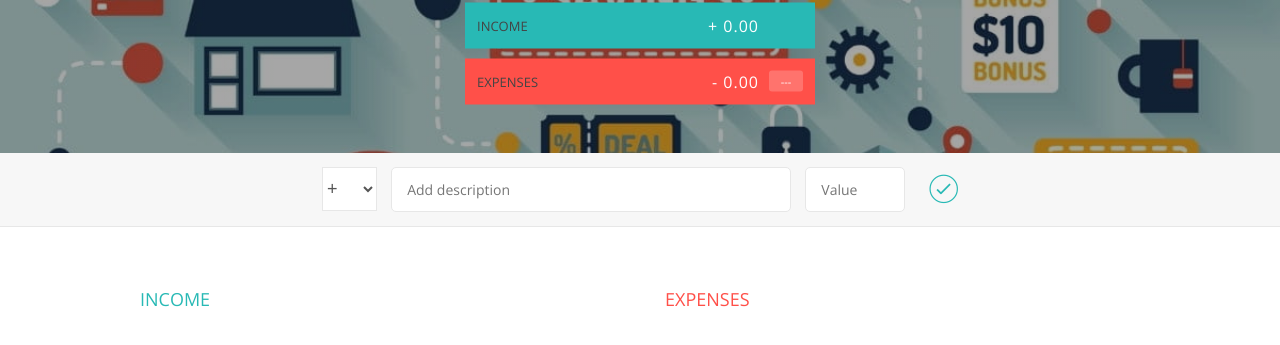
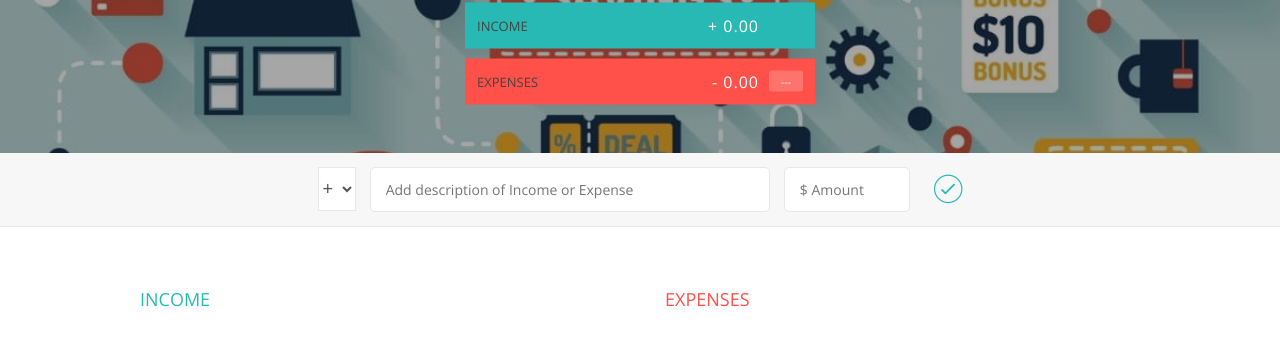
Before and after one commit to DarricAlexander/Budget-Project, a plain HTML site: page index.html in a window 1280 px wide. Shown: the part 167-512 px from the top of the page. Drawn offline with nearby package versions, Linux system fonts and the light colour scheme.

Commit message:
changes to UI

```diff
--- a/index.html
+++ b/index.html
@@ -41,11 +41,11 @@
             <div class="add">
                 <div class="add__container">
                     <select class="add__type">
-                        <option value="inc" selected>+</option>
-                        <option value="exp">-</option>
+                        <option value="inc" selected>+ Income</option>
+                        <option value="exp">- Expense</option>
                     </select>
-                    <input type="text" class="add__description" placeholder="Add description">
-                    <input type="number" class="add__value" placeholder="Value">
+                    <input type="text" class="add__description" placeholder="Add description of Income or Expense">
+                    <input type="number" class="add__value" placeholder="$ Amount">
                     <button class="add__btn"><i class="ion-ios-checkmark-outline"></i></button>
                 </div>
             </div>
--- a/style.css
+++ b/style.css
@@ -125,7 +125,7 @@ body {
 }
 
 .add__type {
-    width: 55px;
+    width: 38px;
     border: 1px solid #e7e7e7;
     height: 44px;
     font-size: 18px;
@@ -150,7 +150,7 @@ body {
 }
 
 .add__description { width: 400px;}
-.add__value { width: 100px;}
+.add__value { width: 126px;}
 
 .add__btn {
     font-size: 35px;
```
